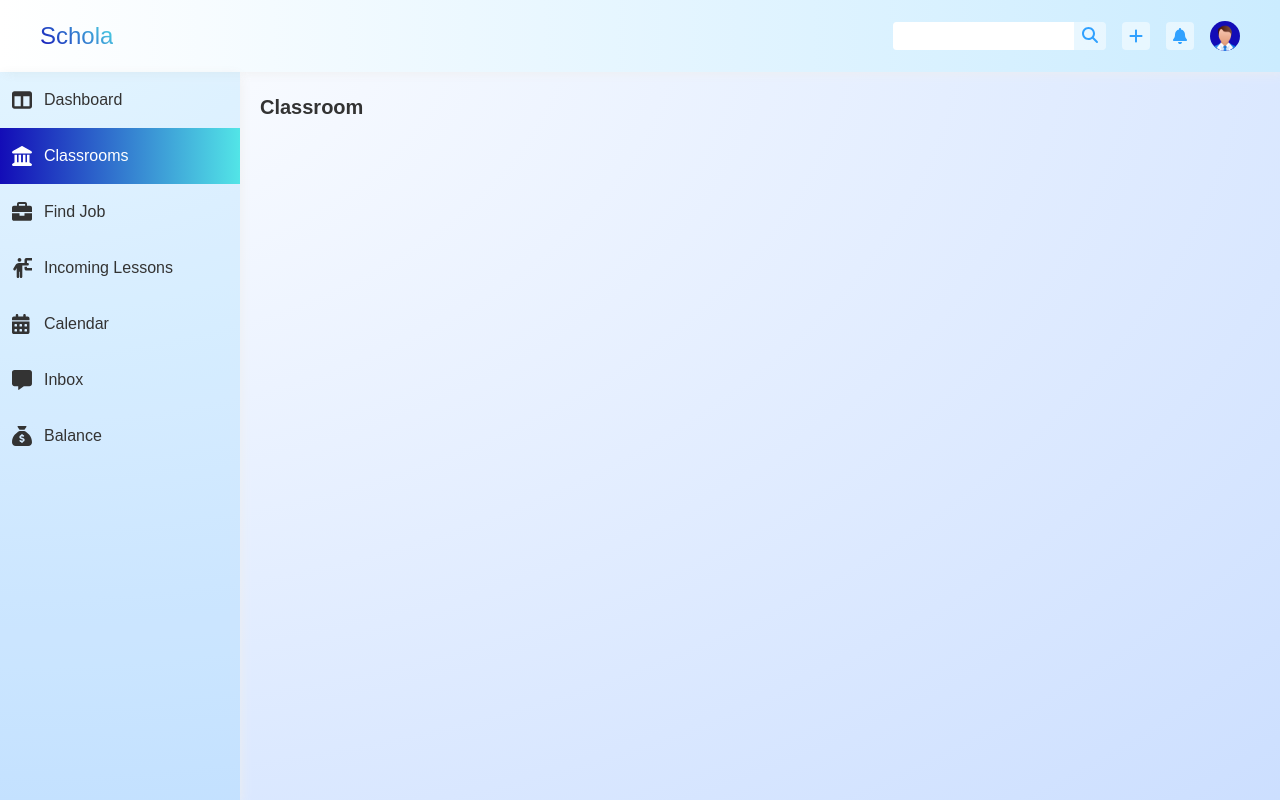
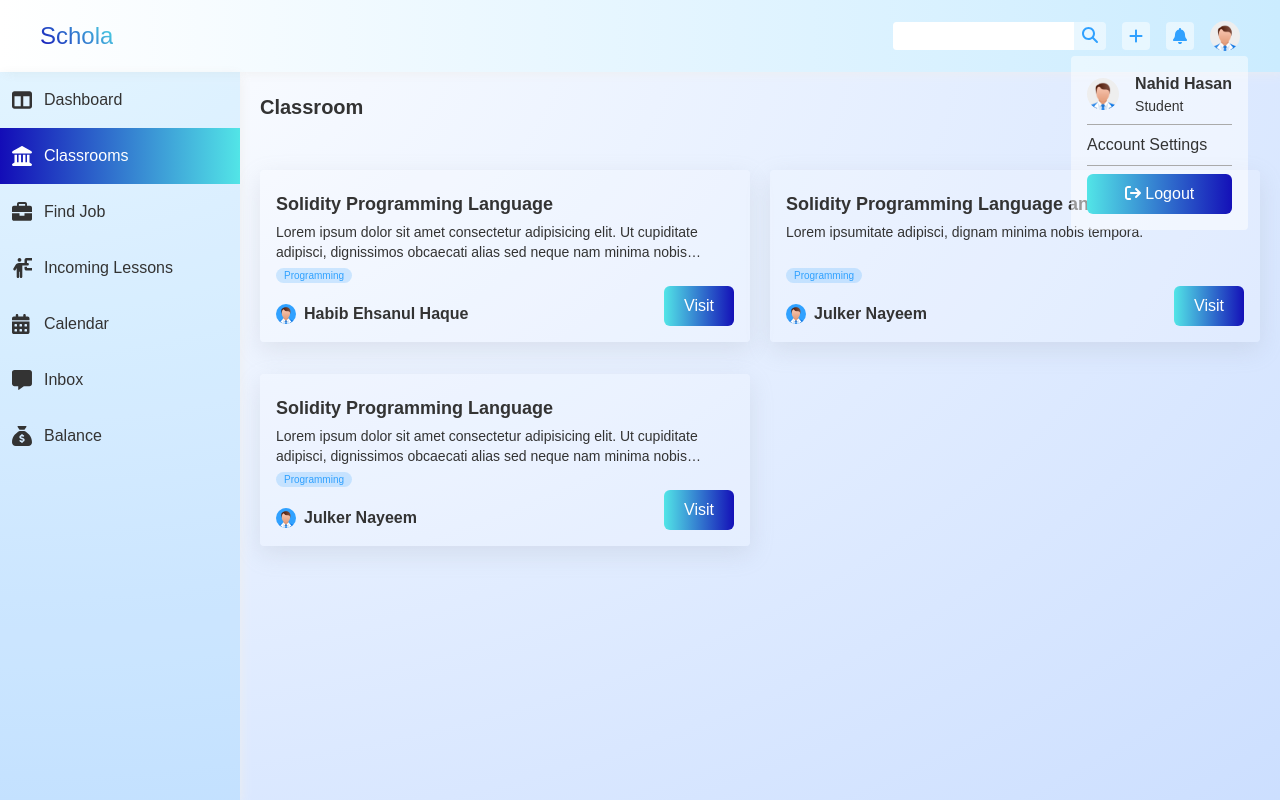
Before and after one commit to Nahid-theTechNerd/Schola, a React (Create React App) app: page /classroom in a window 1280 px wide. Both pictures are taken after a click on the button 1225 px from the left and 36 px from the top of the page. Built offline with nearby package versions, Linux system fonts and the light colour scheme.

Commit message:
Classroom is design done

```diff
--- a/src/App.css
+++ b/src/App.css
@@ -74,3 +74,26 @@ input[type="number"] {
   overflow: hidden;
   text-overflow: ellipsis;
 }
+.lesson-card-title {
+  display: -webkit-box;
+  -webkit-line-clamp: 1;
+  -webkit-box-orient: vertical;
+  overflow: hidden;
+  text-overflow: ellipsis;
+}
+.visible {
+  display: block;
+}
+.hidden {
+  display: none;
+}
+.card-container {
+  width: 100%;
+  display: grid;
+  margin: 3rem auto;
+  grid-template-columns: repeat(auto-fit, minmax(400px, 1fr));
+  grid-template-rows: auto-grow;
+  justify-items: center;
+  gap: 20px;
+  row-gap: 20px;
+}
--- a/src/Components/LessonCard.js
+++ b/src/Components/LessonCard.js
@@ -1,23 +1,39 @@
 import React from "react";
 import { Link } from "react-router-dom";
+import avatar from "../Assets/Images/avatar.png";
 
 export default function LessonCard(props) {
   return (
     <div className="lesson-card rounded mb-3">
       <Link to="" className="text-[#333]">
-        <h1 className="font-semibold text-lg  ">{props.title}</h1>
+        <h1 className="lesson-card-title font-semibold text-lg py-1">
+          {props.title}
+        </h1>
       </Link>
-      <p className="lesson_card_description text-sm">{props.description}</p>
+      <p className="lesson_card_description text-sm h-[2.5rem]">
+        {props.description}
+      </p>
       <span className="category bg-[#30A1FF33] text-url text-[10px] px-2 py-[2px] rounded-full">
         {props.category}
       </span>
       <div className="others_info flex justify-between items-end">
         <div>
-          <p className="price text-lg text-[#03A64A]">$ {props.price}</p>
+          <p className="price text-lg text-[#03A64A]">
+            {props.price ? `$ ${props.price}` : ""}
+          </p>
+          {props.teacher ? (
+            <div className="teacher flex gap-2 items-center">
+              <div className="image w-5 h-5 rounded-full overflow-hidden bg-url">
+                <img src={avatar} alt="" />
+              </div>
+              <h1 className="font-semibold">{props.teacher.name}</h1>
+            </div>
+          ) : (
+            ""
+          )}
           <div className="date text-[10px]">
             {props.date} {props.time}
           </div>
-          <div className="images"></div>
         </div>
         <div className="btn-gradient">{props.button}</div>
       </div>
--- a/src/Pages/Add/AddStudent.js
+++ b/src/Pages/Add/AddStudent.js
@@ -44,7 +44,13 @@ export default function AddStudent() {
           className={classes.txt__input}
           placeholder="Title"
           type="text"
-          {...register("title", { required: "You must fill this field!" })}
+          {...register("title", {
+            required: "You must fill this field!",
+            maxLength: {
+              value: 100,
+              message: "Message is too long",
+            },
+          })}
         />
         <p className={classes.error_msg}>{errors.title?.message}</p>
 
@@ -52,7 +58,13 @@ export default function AddStudent() {
         <textarea
           className={classes.txt__input}
           placeholder="Details"
-          {...register("description", { required: false, maxLength: 100 })}
+          {...register("description", {
+            required: false,
+            maxLength: {
+              value: 1000,
+              message: "Message is too long",
+            },
+          })}
         ></textarea>
         <p></p>
         {/* Category  */}
--- a/src/Pages/ClassRoom/ClassRoom.js
+++ b/src/Pages/ClassRoom/ClassRoom.js
@@ -1,9 +1,58 @@
 import React from "react";
+import LessonCard from "../../Components/LessonCard";
 
 export default function ClassRoom() {
+  const cards = [
+    {
+      id: "1001",
+      title: "Solidity Programming Language",
+      description:
+        "Lorem ipsum dolor sit amet consectetur adipisicing elit. Ut cupiditate adipisci, dignissimos obcaecati alias sed neque nam minima nobis tempora. Lorem, ipsum dolor sit amet consectetur adipisicing elit. Tempora, magni? Corrupti tempora aut ipsam iste maxime reprehenderit repellendus, eveniet voluptate dolore ipsa facilis tenetur! Molestias quaerat distinctio amet animi ad sit blanditiis similique ut natus in veniam dolorum quidem, corporis necessitatibus. Consectetur quis neque incidunt nulla repellat minima, aliquam maxime.",
+      category: "Programming",
+      teacher: {
+        name: "Habib Ehsanul Haque",
+      },
+    },
+    {
+      id: "2001",
+      title: "Solidity Programming Language and its real life applications",
+      description: "Lorem ipsumitate adipisci, dignam minima nobis tempora.",
+      category: "Programming",
+      teacher: {
+        name: "Julker Nayeem",
+      },
+    },
+    {
+      id: "2002",
+      title: "Solidity Programming Language",
+      description:
+        "Lorem ipsum dolor sit amet consectetur adipisicing elit. Ut cupiditate adipisci, dignissimos obcaecati alias sed neque nam minima nobis tempora.",
+      category: "Programming",
+      teacher: {
+        name: "Julker Nayeem",
+      },
+    },
+  ];
+
   return (
     <div className="mx-5 mt-5">
       <h1 className="text-[20px] font-semibold">Classroom</h1>
+      <div className="card-container">
+        {cards.map((card) => (
+          <div className="w-full h-full" key={card.id}>
+            <LessonCard
+              key={card.id}
+              title={card.title}
+              description={card.description}
+              category={card.category}
+              teacher={card.teacher}
+              date={card.date}
+              time={card.time}
+              button="Visit"
+            ></LessonCard>
+          </div>
+        ))}
+      </div>
     </div>
   );
 }
--- /dev/null
+++ b/src/Pages/Home/Dropdown.js
@@ -0,0 +1,44 @@
+import React from "react";
+import { Link } from "react-router-dom";
+import avatar from "../../Assets/Images/avatar.png";
+import { FontAwesomeIcon } from "@fortawesome/react-fontawesome";
+import { faArrowRightFromBracket } from "@fortawesome/free-solid-svg-icons";
+
+export default function Dropdown(props) {
+  const user = {
+    name: "Nahid Hasan",
+    role: "Student",
+  };
+
+  return (
+    <div
+      className={`absolute top-14 right-8 bg-white bg-opacity-50 p-4 rounded ${
+        props.visible === true ? "visible" : "hidden"
+      }`}
+    >
+      <div className="info flex items-center gap-4">
+        <div className="image h-8 w-8 rounded-full overflow-hidden bg-[#eee]">
+          <img src={avatar} alt="" />
+        </div>
+        <div className="info">
+          <p className=" font-semibold">{user.name}</p>
+          <p className="text-sm">{user.role}</p>
+        </div>
+      </div>
+      <hr className="text-[#aaa] py-1 mt-2" />
+      <Link to="/setings" className="text-[#333]">
+        {" "}
+        Account Settings
+      </Link>
+      <hr className="text-[#aaa] py-1 mt-2" />
+      <button
+        className="btn-gradient  gap-2 w-full"
+        onClick={() => console.log("Logout")}
+      >
+        <FontAwesomeIcon icon={faArrowRightFromBracket} />
+        <span> </span>
+        Logout
+      </button>
+    </div>
+  );
+}
--- a/src/Pages/Home/Header.js
+++ b/src/Pages/Home/Header.js
@@ -9,8 +9,16 @@ import {
 } from "@fortawesome/free-solid-svg-icons";
 import { Link } from "react-router-dom";
 import avatar from "../../Assets/Images/avatar.png";
+import Dropdown from "./Dropdown";
+import { useState } from "react";
 
 export default function Header() {
+  const [visible, setVisible] = useState(false);
+
+  const profileOnclick = () => {
+    setVisible(!visible);
+  };
+
   return (
     <div
       className={`px-10 py-5 flex justify-between items-center ${classes.header}`}
@@ -37,10 +45,11 @@ export default function Header() {
         <button className="notification h-7 w-7 rounded flex justify-center items-center bg-white text-url bg-opacity-50">
           <FontAwesomeIcon icon={faBell} />
         </button>
-        <div className="profile h-[30px] w-[30px] rounded-full overflow-hidden bg-primary">
-          <button>
+        <div className="profile h-[30px] w-[30px] rounded-full overflow-hidden bg-[#eee]">
+          <button onClick={profileOnclick}>
             <img src={avatar} alt="" />
           </button>
+          <Dropdown visible={visible}></Dropdown>
         </div>
       </div>
     </div>
```
